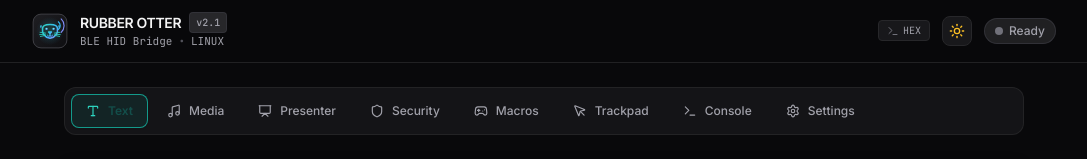
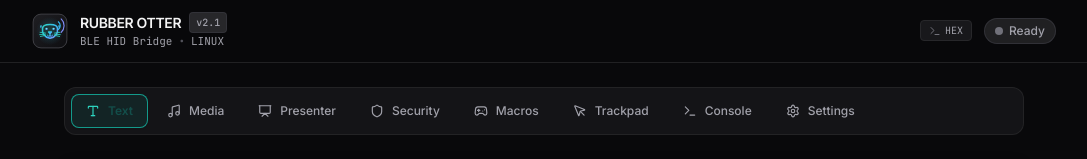
Before and after one commit to AtaCanYmc/RubberOtter, a React (Vite) app in the folder web/: page / in a window 1280 px wide. Shown: the top 159 px of the page, without its empty margins (96-1183 px from the left). Built offline with nearby package versions, Linux system fonts and the light colour scheme.

Commit message:
refactor(header): remove theme toggle button from header

```diff
--- a/web/src/components/header/Header.tsx
+++ b/web/src/components/header/Header.tsx
@@ -1,17 +1,12 @@
 import React from 'react';
 import { useBluetooth } from '../../context/BluetoothContext';
 import { useSettings } from '../../context/SettingsContext';
-import { Terminal, Sun, Moon } from 'lucide-react';
+import { Terminal } from 'lucide-react';
 import { RubberOtterLogo } from '../brand/RubberOtterLogo';
 
 export const Header: React.FC = () => {
   const { connectionState } = useBluetooth();
-  const { settings, updateSettings, t } = useSettings();
-
-  const handleToggleTheme = () => {
-    const nextTheme = settings.themeMode === 'dark' ? 'light' : 'dark';
-    updateSettings({ themeMode: nextTheme });
-  };
+  const { settings, t } = useSettings();
 
   const getStatusIndicator = () => {
     switch (connectionState) {
@@ -70,7 +65,7 @@ export const Header: React.FC = () => {
           </div>
         </div>
 
-        {/* Telemetry & Quick Theme Switch */}
+        {/* Telemetry & Connection Status */}
         <div className="flex items-center space-x-2 sm:space-x-3">
           <div className="hidden sm:flex items-center space-x-2">
             <span className="px-2 py-0.5 rounded text-[10px] font-mono text-zinc-600 dark:text-zinc-400 bg-zinc-100 dark:bg-zinc-900 border border-zinc-200 dark:border-zinc-800 flex items-center space-x-1">
@@ -79,19 +74,6 @@ export const Header: React.FC = () => {
             </span>
           </div>
 
-          {/* Quick Theme Switch Button */}
-          <button
-            onClick={handleToggleTheme}
-            className="btn-tactile p-1.5 rounded-lg bg-zinc-100 hover:bg-zinc-200 dark:bg-zinc-900 dark:hover:bg-zinc-850 text-zinc-600 dark:text-zinc-400 border border-zinc-200 dark:border-zinc-800 transition-colors"
-            title={settings.themeMode === 'dark' ? t('header.switchLight') : t('header.switchDark')}
-          >
-            {settings.themeMode === 'dark' ? (
-              <Sun className="w-4 h-4 text-amber-400" />
-            ) : (
-              <Moon className="w-4 h-4 text-zinc-700" />
-            )}
-          </button>
-
           {/* Live Status Badge */}
           {getStatusIndicator()}
         </div>
```
